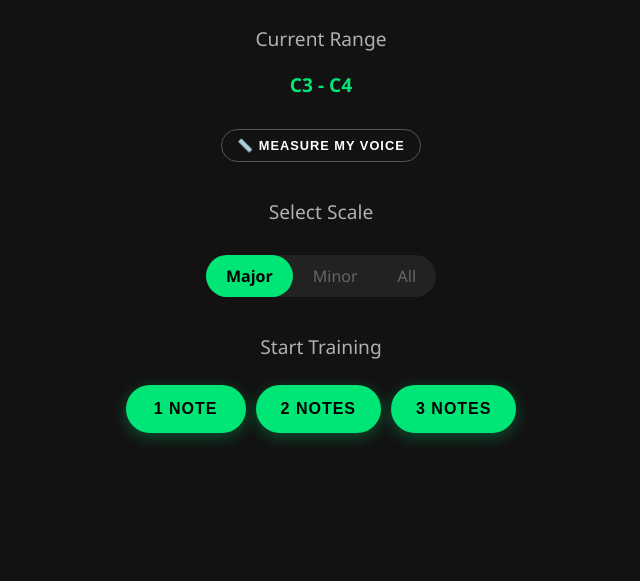
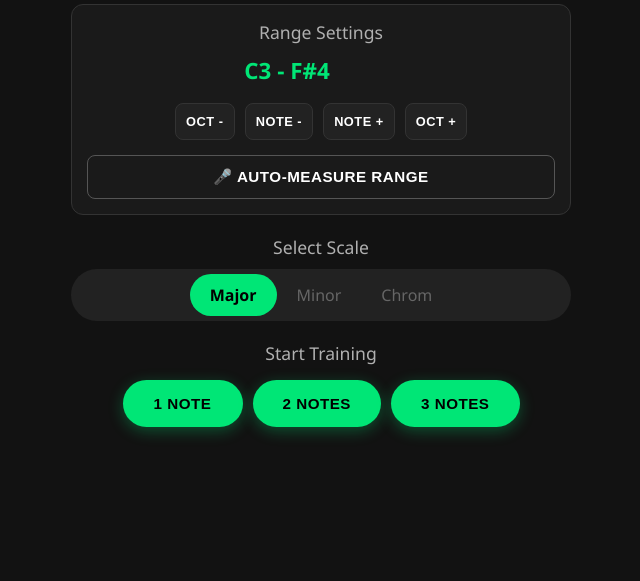
Before and after one commit to bbaterdene/bbaterdene.github.io, a plain HTML site: page index.html in a window 1280 px wide. Shown: the part 219-800 px from the top of the page, without its empty margins (319-959 px from the left). Drawn offline with Linux system fonts and the light colour scheme.

Commit message:
Update index.html

```diff
--- a/index.html
+++ b/index.html
@@ -13,8 +13,6 @@
     --accent: #651fff;  /* Deep Purple */
     --text: #ffffff;
     --text-dim: #b0b0b0;
-    --line-major: #333;
-    --line-root: #555;
   }
 
   * { box-sizing: border-box; touch-action: none; -webkit-tap-highlight-color: transparent; }
@@ -33,32 +31,44 @@
     position: absolute; top: 0; left: 0; width: 100%; height: 100%;
     display: none; flex-direction: column; align-items: center; justify-content: center;
     background: var(--bg); z-index: 10;
-    padding: 20px;
+    padding: 20px; overflow-y: auto;
   }
   .screen.active { display: flex; }
 
   /* --- TYPOGRAPHY --- */
-  h1 { font-weight: 200; letter-spacing: 2px; margin-bottom: 30px; color: var(--primary); font-size: 2rem; }
-  h2 { font-weight: 400; font-size: 1.2rem; color: var(--text-dim); margin-bottom: 10px; }
+  h1 { font-weight: 200; letter-spacing: 2px; margin-bottom: 20px; color: var(--primary); font-size: 2rem; }
+  h2 { font-weight: 400; font-size: 1.1rem; color: var(--text-dim); margin-bottom: 10px; margin-top: 20px; }
   p { color: var(--text-dim); text-align: center; max-width: 400px; line-height: 1.5; }
 
   /* --- CONTROLS --- */
-  .btn-group { display: flex; gap: 10px; margin: 15px 0; }
+  .btn-group { display: flex; gap: 10px; margin: 15px 0; flex-wrap: wrap; justify-content: center; }
 
   button {
     background: var(--panel); border: 1px solid #333; color: var(--text);
-    padding: 15px 25px; border-radius: 50px; font-size: 1rem;
+    padding: 12px 20px; border-radius: 8px; font-size: 0.95rem;
     cursor: pointer; transition: transform 0.1s, background 0.2s;
-    min-width: 120px; text-transform: uppercase; font-weight: 600; letter-spacing: 1px;
+    min-width: 80px; text-transform: uppercase; font-weight: 600; letter-spacing: 0.5px;
   }
   button:active { transform: scale(0.95); }
-  button.primary { background: var(--primary); color: #000; border: none; box-shadow: 0 4px 15px rgba(0,230,118, 0.3); }
+
+  /* Primary Action Buttons */
+  button.primary {
+    background: var(--primary); color: #000; border: none;
+    box-shadow: 0 4px 15px rgba(0,230,118, 0.3); border-radius: 50px;
+    padding: 15px 30px; min-width: 120px;
+  }
+
+  /* Manual Control Buttons (Small) */
+  button.control {
+    padding: 10px 10px; min-width: 60px; font-size: 0.8rem; background: #222;
+  }
+
   button.secondary { background: transparent; border: 1px solid #555; }
   button.danger { color: #ff5252; border-color: #ff5252; }
 
   /* --- TOGGLES --- */
   .toggle-row {
-    display: flex; background: #222; border-radius: 30px; pading: 5px; margin: 20px 0;
+    display: flex; background: #222; border-radius: 30px; padding: 5px; margin: 10px 0;
   }
   .toggle-row input { display: none; }
   .toggle-row label {
@@ -82,19 +92,14 @@
 
   /* --- VOCAL RANGE VISUALIZER --- */
   #vrmVisualizer {
-    width: 100%; max-width: 300px; height: 300px;
-    background: #000; border-radius: 20px; border: 1px solid #333;
+    width: 100%; max-width: 300px; height: 200px;
+    background: #000; border-radius: 12px; border: 1px solid #333;
     position: relative; overflow: hidden; margin: 20px 0;
   }
   .vrm-bar {
     position: absolute; bottom: 0; left: 0; width: 100%; height: 4px;
     background: var(--primary); box-shadow: 0 0 15px var(--primary);
     transition: bottom 0.1s linear;
-  }
-  .vrm-range-box {
-    position: absolute; left: 0; width: 100%; background: rgba(255,255,255,0.1);
-    border-top: 1px dashed #fff; border-bottom: 1px dashed #fff;
-    pointer-events: none;
   }
 
   /* --- FEEDBACK FLOATING TEXT --- */
@@ -115,24 +120,35 @@
 <div id="screenMenu" class="screen active">
   <h1>VOCAL TRAINER</h1>
 
-  <div style="text-align:center; margin-bottom:20px;">
-    <h2>Current Range</h2>
-    <p id="rangeDisplay" style="color:var(--primary); font-weight:bold; font-size:1.2rem;">C3 - C4</p>
-    <button class="secondary" id="btnGoToRange" style="margin-top:10px; padding: 8px 15px; font-size:0.8rem;">📏 Measure My Voice</button>
+  <div style="text-align:center; width: 100%; max-width: 500px;">
+
+    <div style="background: #1a1a1a; padding: 15px; border-radius: 12px; margin-bottom: 20px; border: 1px solid #333;">
+      <h2 style="margin-top:0;">Range Settings</h2>
+      <p id="rangeDisplay" style="color:var(--primary); font-weight:bold; font-size:1.4rem; margin: 10px 0;">C3 - G4</p>
+
+      <div class="btn-group" style="margin-bottom: 10px;">
+        <button class="control" onclick="App.shiftRange(-12)">Oct -</button>
+        <button class="control" onclick="App.shiftRange(-1)">Note -</button>
+        <button class="control" onclick="App.shiftRange(1)">Note +</button>
+        <button class="control" onclick="App.shiftRange(12)">Oct +</button>
+      </div>
+
+      <button class="secondary" id="btnGoToRange" style="width: 100%; margin-top: 5px;">🎤 Auto-Measure Range</button>
     </div>
 
     <h2>Select Scale</h2>
-  <div class="toggle-row">
+    <div class="toggle-row" style="justify-content: center;">
       <input type="radio" name="scale" id="sMaj" value="major" checked><label for="sMaj">Major</label>
       <input type="radio" name="scale" id="sMin" value="minor"><label for="sMin">Minor</label>
-    <input type="radio" name="scale" id="sChr" value="chromatic"><label for="sChr">All</label>
+      <input type="radio" name="scale" id="sChr" value="chromatic"><label for="sChr">Chrom</label>
     </div>
 
-  <h2>Start Training</h2>
+    <h2 style="margin-bottom: 15px;">Start Training</h2>
     <div class="btn-group">
       <button class="primary" onclick="App.startGame(1)">1 Note</button>
       <button class="primary" onclick="App.startGame(2)">2 Notes</button>
       <button class="primary" onclick="App.startGame(3)">3 Notes</button>
+    </div>
   </div>
 </div>
 
@@ -147,8 +163,8 @@
   </div>
 
   <div class="btn-group">
-    <button class="secondary" onclick="App.stopRangeTest()">Cancel</button>
-    <button class="primary" id="btnRangeAction" onclick="App.toggleRangeTest()">Start Listening</button>
+    <button class="secondary" onclick="App.stopRangeTest()">Back</button>
+    <button class="primary" id="btnRangeAction" onclick="App.toggleRangeTest()">Start</button>
   </div>
 </div>
 
@@ -297,7 +313,7 @@ const NoteSys = {
 const App = {
   state: 'MENU', // MENU, RANGE, GAME
   rootMidi: 48, // C3 default
-  rangeOctaves: 2,
+  rangeOctaves: 1.5, // Default range for the game grid
   gameMode: 1, // 1, 2, or 3 notes
 
   // Game vars
@@ -316,6 +332,7 @@ const App = {
   ctx: document.getElementById('gameCanvas').getContext('2d'),
 
   init() {
+    this.updateRangeDisplay();
     this.resize();
     window.addEventListener('resize', () => this.resize());
 
@@ -331,6 +348,22 @@ const App = {
     this.canvas.height = window.innerHeight;
     // Re-render background if in game
     if(this.state === 'GAME') this.renderStaticBG();
+  },
+
+  // --- MANUAL RANGE CONTROLS (RESTORED) ---
+  shiftRange(semitones) {
+    this.rootMidi += semitones;
+    // Cap reasonable limits (C2 to C6)
+    if(this.rootMidi < 36) this.rootMidi = 36;
+    if(this.rootMidi > 84) this.rootMidi = 84;
+    this.updateRangeDisplay();
+  },
+
+  updateRangeDisplay() {
+    const low = this.rootMidi;
+    const high = Math.floor(this.rootMidi + (this.rangeOctaves * 12));
+    document.getElementById('rangeDisplay').innerText =
+      `${NoteSys.getFullName(low)} - ${NoteSys.getFullName(high)}`;
   },
 
   // --- SCREENS ---
@@ -360,15 +393,10 @@ const App = {
       // Save
       this.isListeningRange = false;
       if(this.rangeMin < this.rangeMax) {
-        // Set game root to lowest C below rangeMin, or just rangeMin
-        // Let's snap to nearest C for cleaner scale logic
+        // Snap to nearest C for cleaner scale logic
         const lowMidi = NoteSys.ftom(this.rangeMin);
-        const highMidi = NoteSys.ftom(this.rangeMax);
         this.rootMidi = lowMidi;
-
-        // Update display
-        document.getElementById('rangeDisplay').innerText =
-          `${NoteSys.getFullName(lowMidi)} - ${NoteSys.getFullName(highMidi)}`;
+        this.updateRangeDisplay();
       }
       this.stopRangeTest();
     }
@@ -377,7 +405,7 @@ const App = {
   stopRangeTest() {
     this.state = 'MENU';
     this.showScreen('screenMenu');
-    document.getElementById('btnRangeAction').innerText = "Start Listening";
+    document.getElementById('btnRangeAction').innerText = "Start";
     document.getElementById('btnRangeAction').classList.remove('danger');
   },
 
@@ -390,8 +418,8 @@ const App = {
       const scaleType = document.querySelector('input[name="scale"]:checked').value;
 
       // GENERATE VALID NOTES FOR THE GRID
-      this.gridNotes = NoteSys.getScaleNotes(this.rootMidi, 1.5, scaleType); // 1.5 octave range for game
-      if(this.gridNotes.length < 5) { alert("Range too small!"); return; }
+      this.gridNotes = NoteSys.getScaleNotes(this.rootMidi, this.rangeOctaves, scaleType);
+      if(this.gridNotes.length < 5) { alert("Range too small or scale mismatch!"); return; }
 
       // Reset Vars
       this.score = 0; this.seqCount = 0;
@@ -460,11 +488,6 @@ const App = {
             name: note.name,
             collected: false
           });
-        }
-        // If last note spawned, release lock
-        if(i === sequence.length - 1) {
-           // Allow next sequence ONLY after all coins are gone or offscreen
-           // We handle that in update()
         }
       }, delayAccumulator * 1000);
 
@@ -535,7 +558,6 @@ const App = {
     if(this.currFreq > 0) {
       // Find relative position within grid
       // We essentially interpolate between grid note frequencies
-      // This ensures the ball lines up perfectly with the lines
 
       const logCurr = Math.log2(this.currFreq);
       const logMin = Math.log2(minF);
```
Lines whose indentation alone changed are shown as unchanged.
